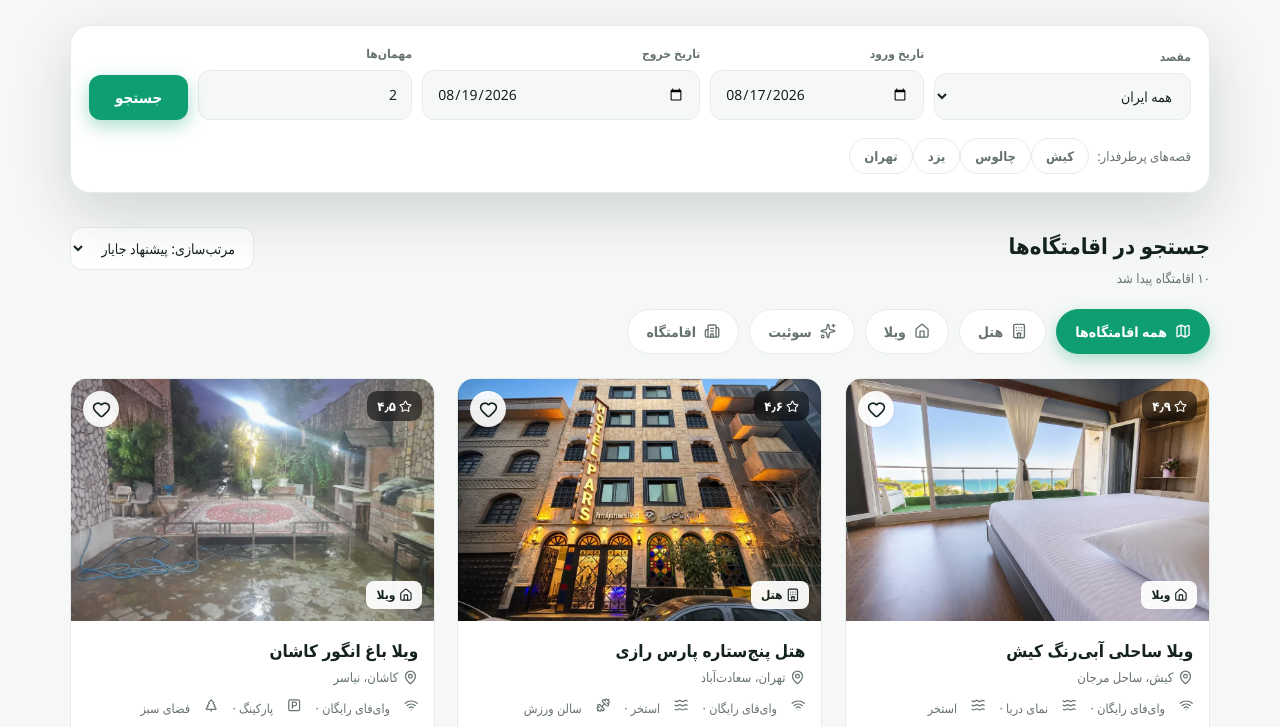
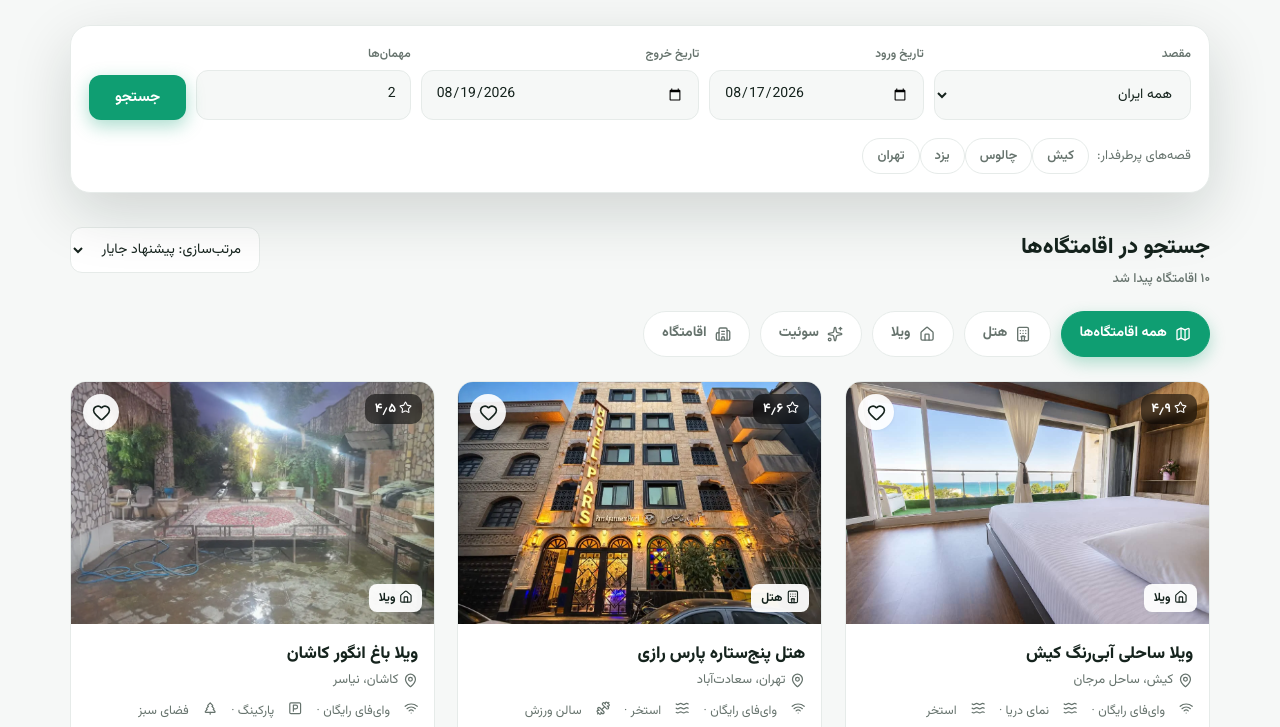
Before and after one commit to nimah12/Jayar, a website: page index.html in a window 1280 px wide. Shown: the part 210-937 px from the top of the page. Drawn offline with Linux system fonts and the light colour scheme; no server answers.

Commit message:
feat(assets): add local Vazirmatn fonts and update project documentation
Integrate Vazirmatn web fonts locally to ensure offline availability
and update project metadata, licensing, and git configuration.

- Add Vazirmatn font files to `fonts/` directory
- Configure `@font-face` in `css/style.css` for local font loading
- Update `README.md` with new font details and expanded licensing table
- Update `.gitignore` to include AI tool directories
- Add explicit licensing information for fonts, icons, and code

```diff
--- a/css/style.css
+++ b/css/style.css
@@ -1,4 +1,30 @@
 /* جایار — رزرو هتل و ویلا در سراسر ایران */
+
+/* ---------- فونت وزیرمتن (محلی — بدون نیاز به اینترنت؛ SIL OFL) ---------- */
+@font-face {
+  font-family: 'Vazirmatn';
+  font-style: normal;
+  font-weight: 100 900;
+  font-display: swap;
+  src: url(../fonts/Vazirmatn-arabic.woff2) format('woff2');
+  unicode-range: U+0600-06FF, U+0750-077F, U+0870-088E, U+0890-0891, U+0897-08E1, U+08E3-08FF, U+200C-200E, U+2010-2011, U+204F, U+2E41, U+FB50-FDFF, U+FE70-FE74, U+FE76-FEFC, U+102E0-102FB, U+10E60-10E7E, U+10EC2-10EC4, U+10EFC-10EFF, U+1EE00-1EE03, U+1EE05-1EE1F, U+1EE21-1EE22, U+1EE24, U+1EE27, U+1EE29-1EE32, U+1EE34-1EE37, U+1EE39, U+1EE3B, U+1EE42, U+1EE47, U+1EE49, U+1EE4B, U+1EE4D-1EE4F, U+1EE51-1EE52, U+1EE54, U+1EE57, U+1EE59, U+1EE5B, U+1EE5D, U+1EE5F, U+1EE61-1EE62, U+1EE64, U+1EE67-1EE6A, U+1EE6C-1EE72, U+1EE74-1EE77, U+1EE79-1EE7C, U+1EE7E, U+1EE80-1EE89, U+1EE8B-1EE9B, U+1EEA1-1EEA3, U+1EEA5-1EEA9, U+1EEAB-1EEBB, U+1EEF0-1EEF1;
+}
+@font-face {
+  font-family: 'Vazirmatn';
+  font-style: normal;
+  font-weight: 100 900;
+  font-display: swap;
+  src: url(../fonts/Vazirmatn-latin-ext.woff2) format('woff2');
+  unicode-range: U+0100-02BA, U+02BD-02C5, U+02C7-02CC, U+02CE-02D7, U+02DD-02FF, U+0304, U+0308, U+0329, U+1D00-1DBF, U+1E00-1E9F, U+1EF2-1EFF, U+2020, U+20A0-20AB, U+20AD-20C0, U+2113, U+2C60-2C7F, U+A720-A7FF;
+}
+@font-face {
+  font-family: 'Vazirmatn';
+  font-style: normal;
+  font-weight: 100 900;
+  font-display: swap;
+  src: url(../fonts/Vazirmatn-latin.woff2) format('woff2');
+  unicode-range: U+0000-00FF, U+0131, U+0152-0153, U+02BB-02BC, U+02C6, U+02DA, U+02DC, U+0304, U+0308, U+0329, U+2000-206F, U+20AC, U+2122, U+2191, U+2193, U+2212, U+2215, U+FEFF, U+FFFD;
+}
 
 :root {
   color-scheme: light;
```
Also changed, not shown: README.md, fonts/LICENSE-OFL.txt (added), fonts/Vazirmatn-arabic.woff2 (added), fonts/Vazirmatn-latin-ext.woff2 (added), fonts/Vazirmatn-latin.woff2 (added), 1 other file.
